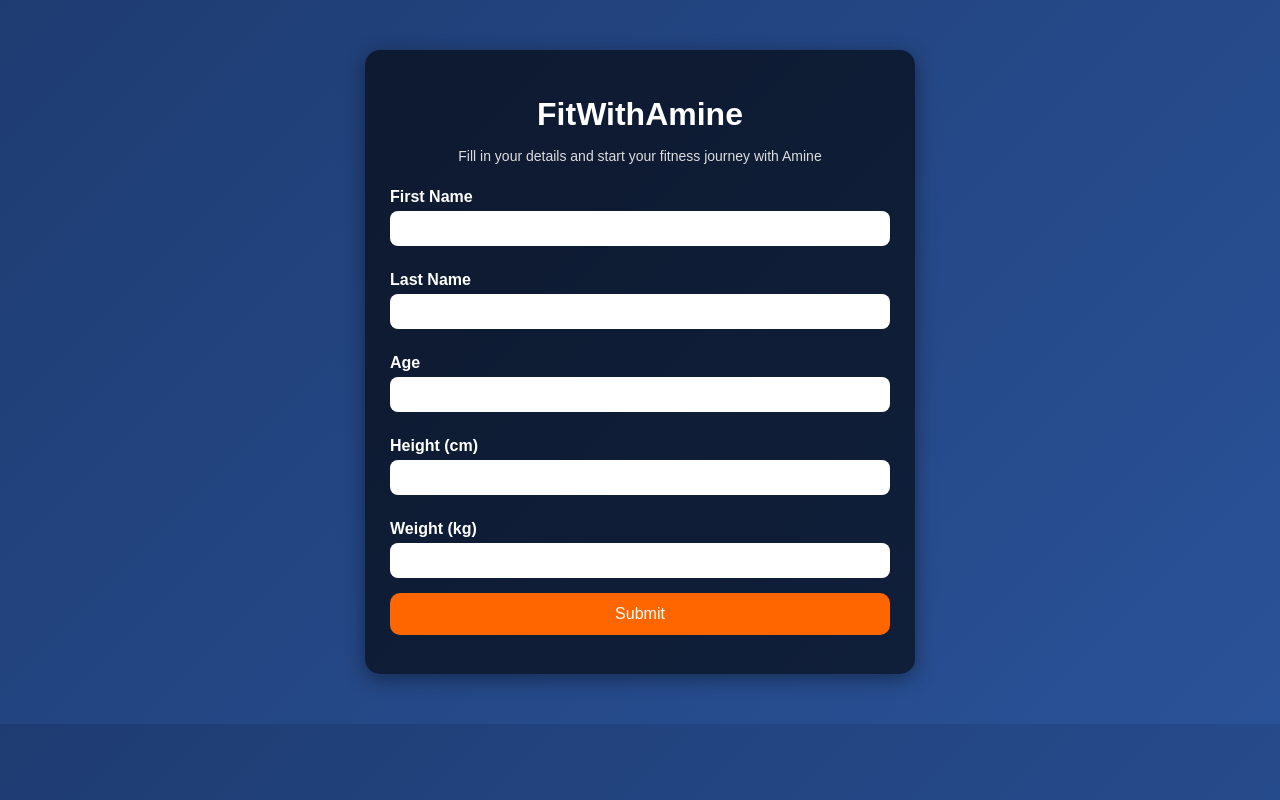
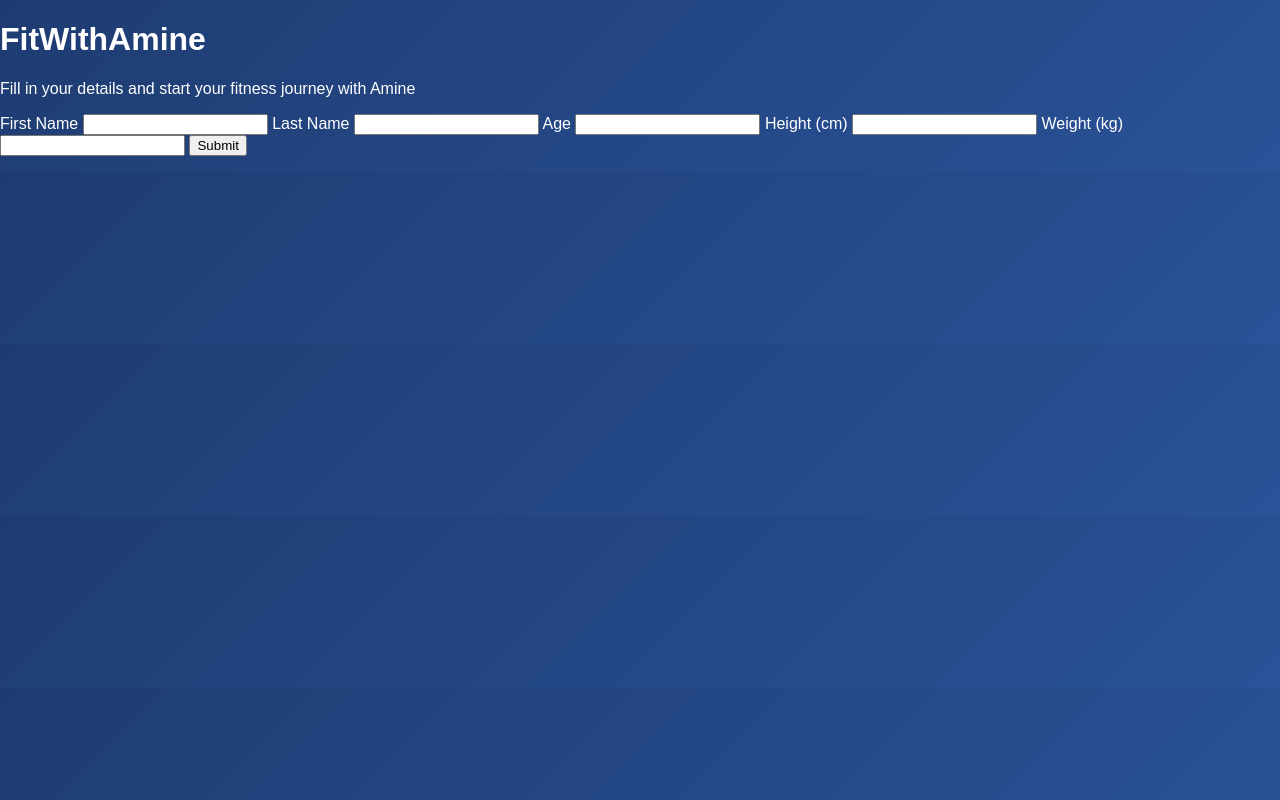
Before and after one commit to oaulidyaicne/fitwithamine, a plain HTML site: page index.html in a window 1280 px wide. Drawn offline with Linux system fonts and the light colour scheme.

Commit message:
Update style.css

```diff
--- a/style.css
+++ b/style.css
@@ -5,70 +5,3 @@ body {
   margin: 0;
   padding: 0;
 }
-
-.container {
-  width: 90%;
-  max-width: 500px;
-  margin: 50px auto;
-  background: rgba(0, 0, 0, 0.6);
-  padding: 25px;
-  border-radius: 15px;
-  box-shadow: 0 5px 20px rgba(0,0,0,0.4);
-}
-
-h1 {
-  text-align: center;
-  margin-bottom: 15px;
-}
-
-p {
-  text-align: center;
-  font-size: 14px;
-  color: #ddd;
-}
-
-.form-box {
-  display: flex;
-  flex-direction: column;
-}
-
-label {
-  margin: 10px 0 5px;
-  font-weight: bold;
-}
-
-input {
-  padding: 10px;
-  border: none;
-  border-radius: 8px;
-  margin-bottom: 15px;
-}
-
-button {
-  background: #ff6600;
-  color: white;
-  padding: 12px;
-  border: none;
-  border-radius: 10px;
-  font-size: 16px;
-  cursor: pointer;
-  transition: 0.3s;
-}
-
-button:hover {
-  background: #e65c00;
-}
-
-.list {
-  margin-top: 20px;
-  display: grid;
-  grid-template-columns: repeat(auto-fill, minmax(220px, 1fr));
-  gap: 15px;
-}
-
-.customer-card {
-  background: rgba(255,255,255,0.1);
-  padding: 15px;
-  border-radius: 10px;
-  margin-bottom: 10px;
-}
```
